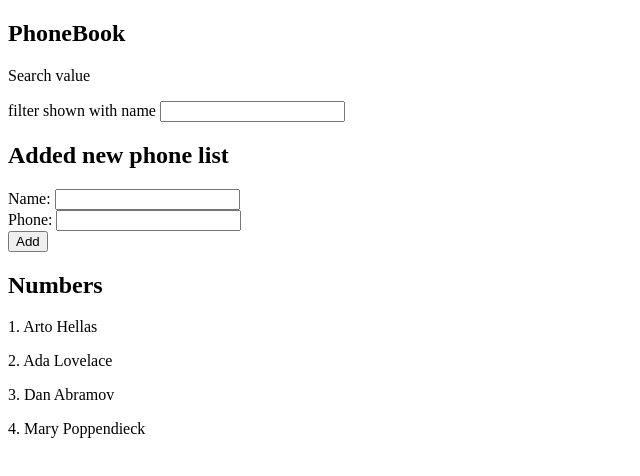
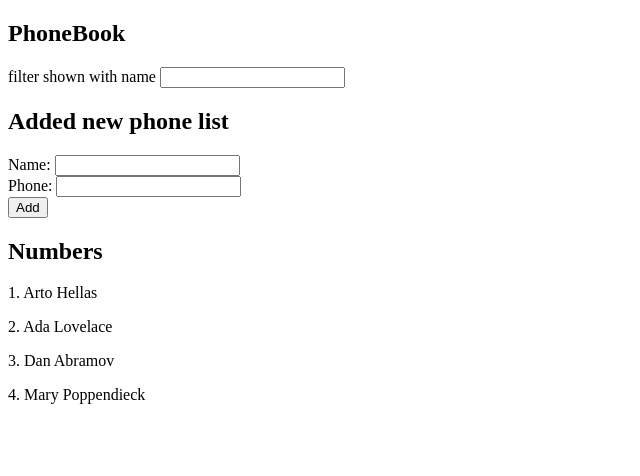
Before and after one commit to raju-ahammad/fullstack-open-2020-exercise, a React (Create React App) app in the folder part2/phonebook/: page / in a window 1280 px wide. Shown: the top 476 px of the page, without its empty margins (0-640 px from the left). Built offline with nearby package versions, Linux system fonts and the light colour scheme.

Commit message:
split all component

```diff
--- a/part2/phonebook/src/App.js
+++ b/part2/phonebook/src/App.js
@@ -1,4 +1,7 @@
 import { useState } from "react";
+import PersonForm from "./PersonForm";
+import PersonList from "./PersonList";
+import SearchFilter from "./SearchFilter";
 
 function App() {
 
@@ -49,44 +52,11 @@ function App() {
   return (
     <div className="">
       <h2>PhoneBook</h2>
-      <p>Search value { searchTerm }</p>
-      <div>filter shown with name <input onChange={searchHandle} value={searchTerm} type="text"/></div>
+      <SearchFilter searchHandle={searchHandle} searchTerm={searchTerm} />
       <h2>Added new phone list</h2>
-      <form onSubmit={handleSubmit}>
-        <div>
-          <div>
-            <label htmlFor="name">Name: </label>
-            <input type="text" value={ newName } onChange={handleNameChange} />
-          </div>
-          <div>
-            <label htmlFor="phone">Phone: </label>
-            <input type="text" value={ newNumber } onChange={handleNumberChange} />
-          </div>
-        </div>
-        <div><button type="submit">Add</button></div>
-      </form>
+      <PersonForm  handleSubmit = {handleSubmit} newName= {newName} handleNameChange={handleNameChange} newNumber={newNumber} handleNumberChange={handleNumberChange}/>
       <h2>Numbers</h2>
-      <div> {newName}  {newNumber} </div>
-      <div>
-        {
-          !searchResults
-          ? persons.map((person, index) => {
-            return (
-              <div key={index}>
-                <p> {index + 1 }. { person.name } {person.phone} </p>
-              </div>
-            );
-          })
-          : searchResults.map((search, index) => {
-            return (
-              <div key={index}>
-                <p> {index + 1 }. { search.name } {search.phone} </p>
-              </div>
-            );
-          })
-        }
-
-      </div>
+      <PersonList searchResults={searchResults} persons={persons} />
     </div>
   );
 }
--- /dev/null
+++ b/part2/phonebook/src/PersonForm.jsx
@@ -0,0 +1,21 @@
+import React from 'react'
+
+const PersonForm = ({handleSubmit, newName, handleNameChange, newNumber, handleNumberChange}) => {
+    return (
+        <form onSubmit={handleSubmit}>
+        <div>
+          <div>
+            <label htmlFor="name">Name: </label>
+            <input type="text" value={ newName } onChange={handleNameChange} />
+          </div>
+          <div>
+            <label htmlFor="phone">Phone: </label>
+            <input type="text" value={ newNumber } onChange={handleNumberChange} />
+          </div>
+        </div>
+        <div><button type="submit">Add</button></div>
+      </form>
+    )
+}
+
+export default PersonForm
--- /dev/null
+++ b/part2/phonebook/src/PersonList.jsx
@@ -0,0 +1,28 @@
+import React from 'react';
+
+const PersonList = ({ searchResults, persons }) => {
+    return (
+        <div>
+        {
+          !searchResults
+          ? persons.map((person, index) => {
+            return (
+              <div key={index}>
+                <p> {index + 1 }. { person.name } {person.phone} </p>
+              </div>
+            );
+          })
+          : searchResults.map((search, index) => {
+            return (
+              <div key={index}>
+                <p> {index + 1 }. { search.name } {search.phone} </p>
+              </div>
+            );
+          })
+        }
+
+      </div>
+    )
+}
+
+export default PersonList
--- /dev/null
+++ b/part2/phonebook/src/SearchFilter.jsx
@@ -0,0 +1,9 @@
+import React from 'react'
+
+const SearchFilter = ({searchHandle, searchTerm}) => {
+    return (
+        <div>filter shown with name <input onChange={searchHandle} value={searchTerm} type="text"/></div>
+    )
+}
+
+export default SearchFilter
```
Also changed, not shown: 1 other file (tests, documents, lock files or other folders).
